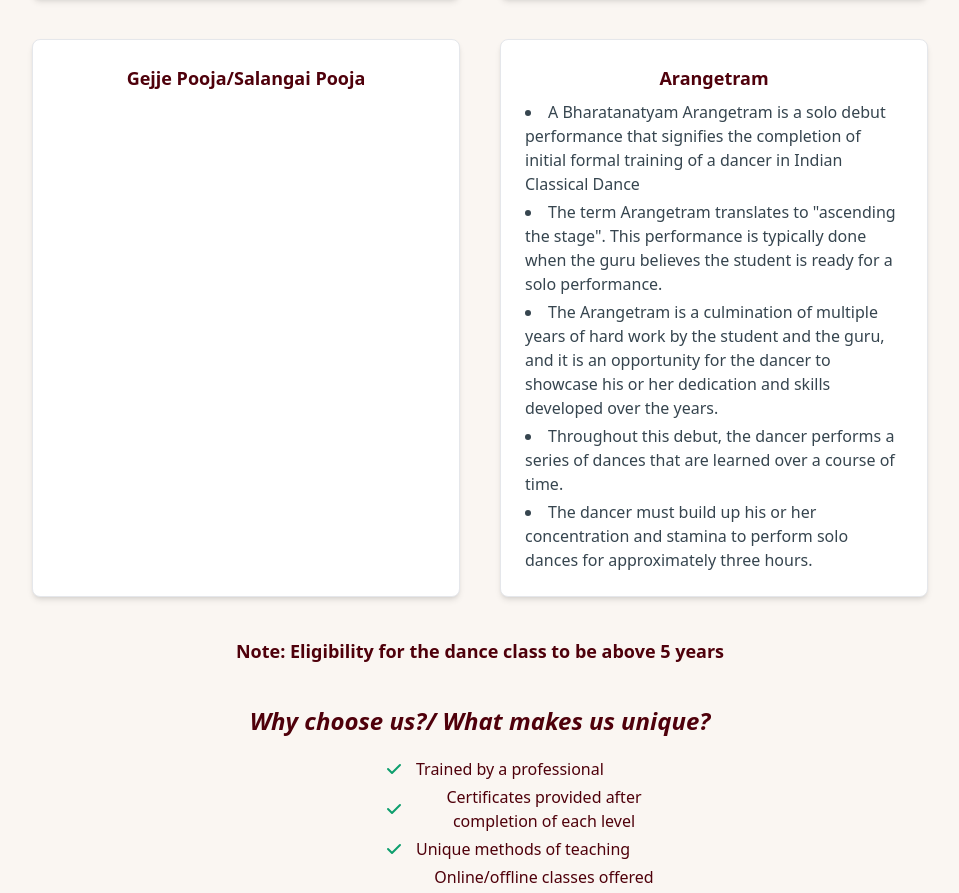
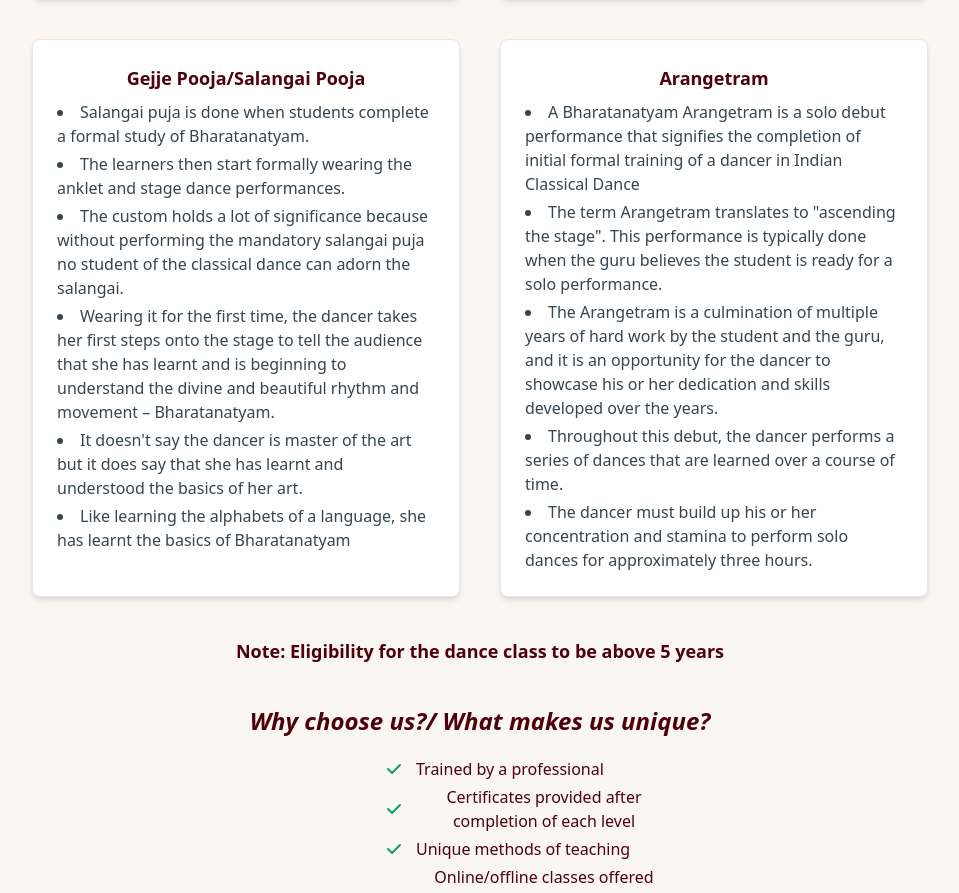
Before and after one commit to lakshmikanthchetan/vruksha-natyalaya, a Next.js app: page /about in a window 1280 px wide. Shown: the part 1687-2580 px from the top of the page, without its empty margins (160-1119 px from the left). Built offline with nearby package versions, Linux system fonts and the light colour scheme.

Commit message:
pooja desc

```diff
--- a/pages/about.js
+++ b/pages/about.js
@@ -89,7 +89,14 @@ const cardsData = [
   ,
   {
     title: 'Gejje Pooja/Salangai Pooja',
-    desc: [],
+    desc: [
+      'Salangai puja is done when students complete a formal study of Bharatanatyam.',
+      'The learners then start formally wearing the anklet and stage dance performances. ',
+      'The custom holds a lot of significance because without performing the mandatory salangai puja no student of the classical dance can adorn the salangai.',
+      'Wearing it for the first time, the dancer takes her first steps onto the stage to tell the audience that she has learnt and is beginning to understand the divine and beautiful rhythm and movement – Bharatanatyam.',
+      " It doesn't say the dancer is master of the art but it does say that she has learnt and understood the basics of her art. ",
+      'Like learning the alphabets of a language, she has learnt the basics of Bharatanatyam',
+    ],
   },
   {
     title: 'Arangetram',
```
